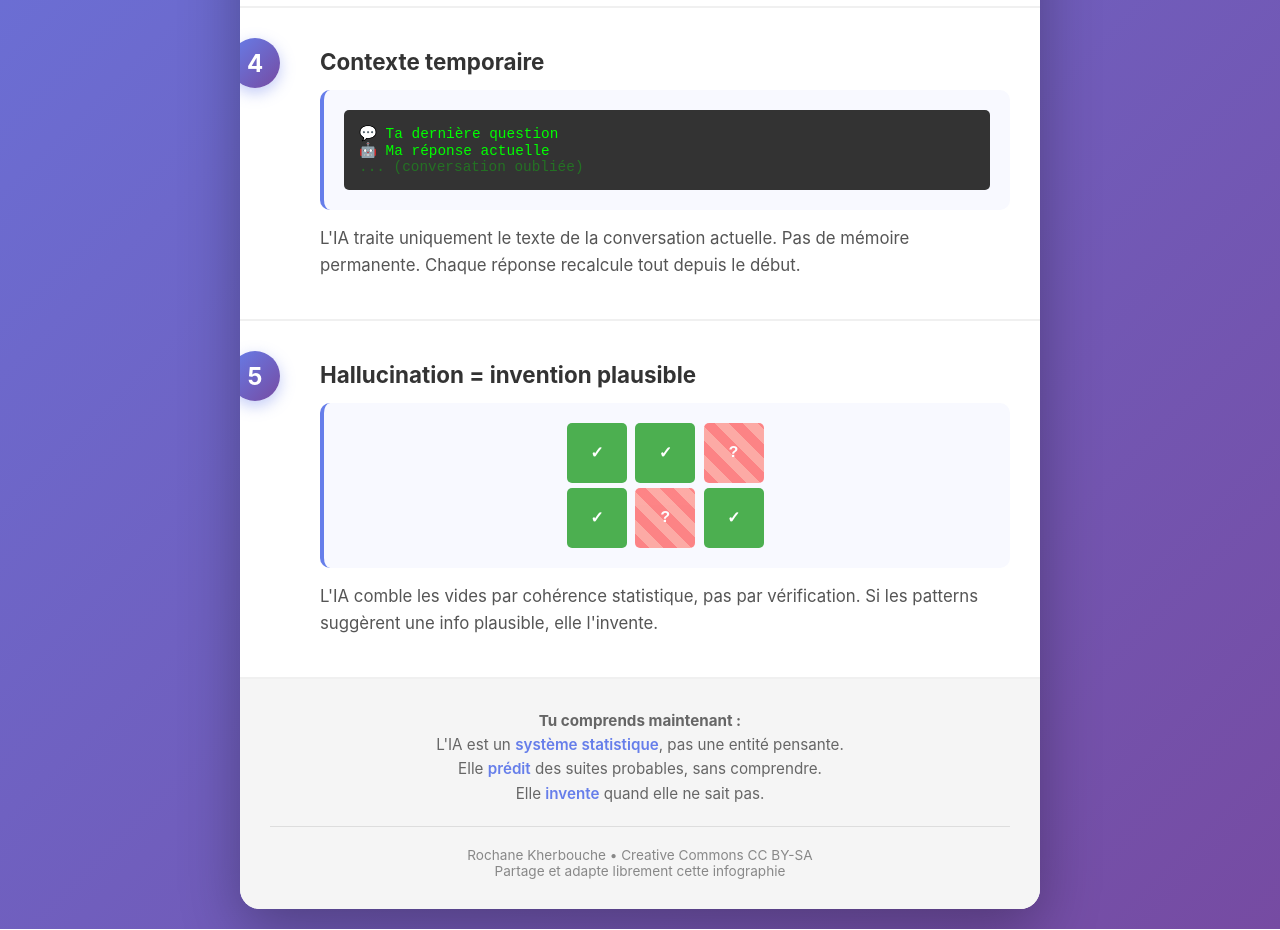
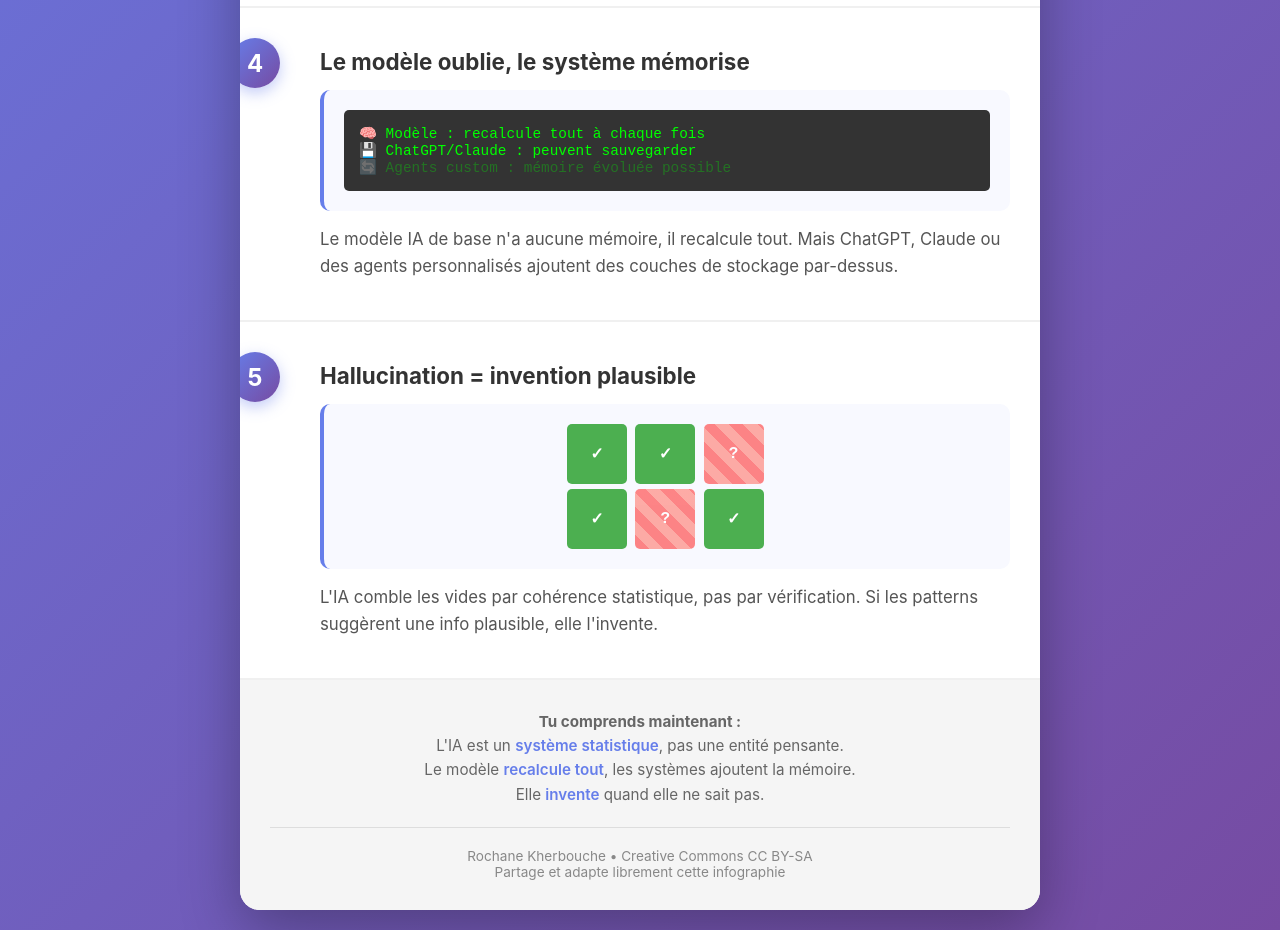
Before and after one commit to Rochikh/ia-demystfiee, a plain HTML site: page index.html in a window 1280 px wide. Shown: the part 1020-1950 px from the top of the page. Drawn offline with Linux system fonts and the light colour scheme.

Commit message:
Update index.html

```diff
--- a/index.html
+++ b/index.html
@@ -345,16 +345,16 @@
         <div class="concept">
             <div class="concept-number">4</div>
             <div class="concept-content">
-                <h2 class="concept-title">Contexte temporaire</h2>
+                <h2 class="concept-title">Le modèle oublie, le système mémorise</h2>
                 <div class="concept-visual">
                     <div class="window">
-                        <div class="active">💬 Ta dernière question</div>
-                        <div class="active">🤖 Ma réponse actuelle</div>
-                        <div class="inactive">... (conversation oubliée)</div>
+                        <div class="active">🧠 Modèle : recalcule tout à chaque fois</div>
+                        <div class="active">💾 ChatGPT/Claude : peuvent sauvegarder</div>
+                        <div class="inactive">🔄 Agents custom : mémoire évoluée possible</div>
                     </div>
                 </div>
                 <p class="concept-explanation">
-                    L'IA traite uniquement le texte de la conversation actuelle. Pas de mémoire permanente. Chaque réponse recalcule tout depuis le début.
+                    Le modèle IA de base n'a aucune mémoire, il recalcule tout. Mais ChatGPT, Claude ou des agents personnalisés ajoutent des couches de stockage par-dessus.
                 </p>
             </div>
         </div>
@@ -383,7 +383,7 @@
             <div class="footer-text">
                 <strong>Tu comprends maintenant :</strong><br>
                 L'IA est un <span class="highlight">système statistique</span>, pas une entité pensante.<br>
-                Elle <span class="highlight">prédit</span> des suites probables, sans comprendre.<br>
+                Le modèle <span class="highlight">recalcule tout</span>, les systèmes ajoutent la mémoire.<br>
                 Elle <span class="highlight">invente</span> quand elle ne sait pas.
             </div>
             <div class="credits">
```
